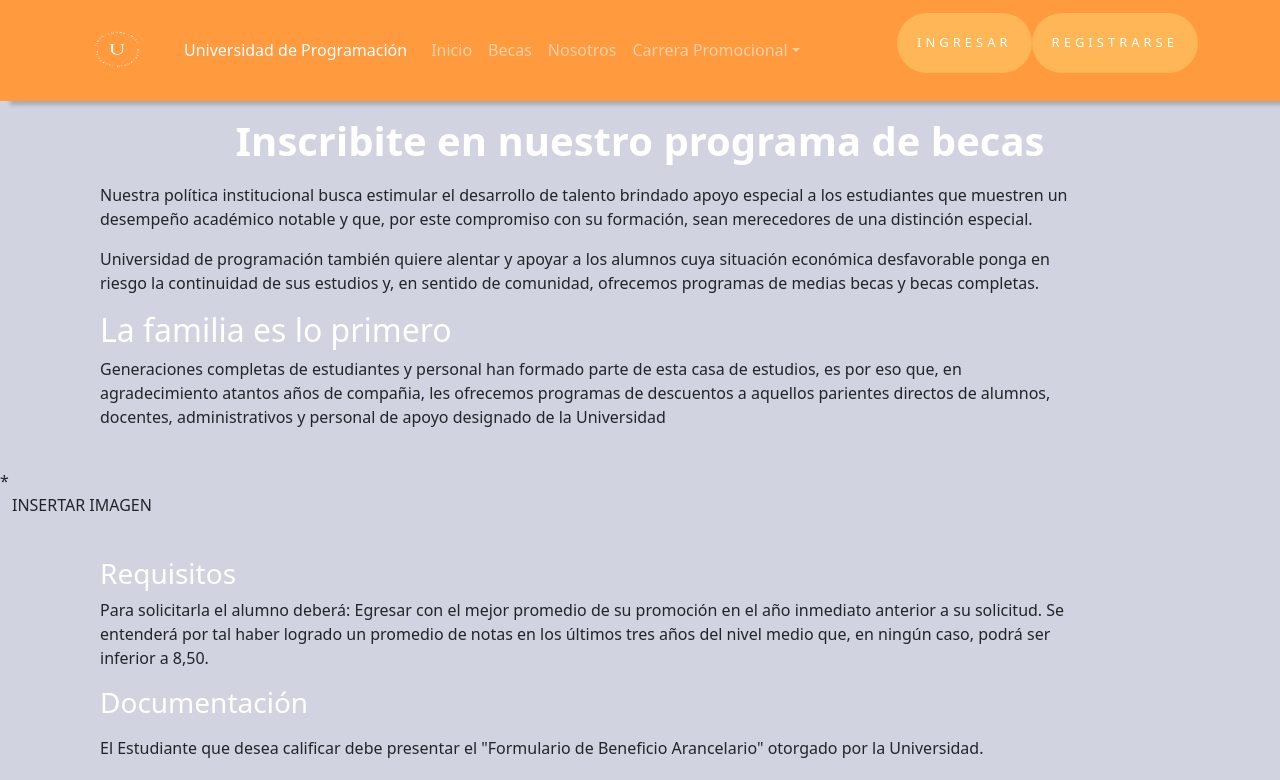
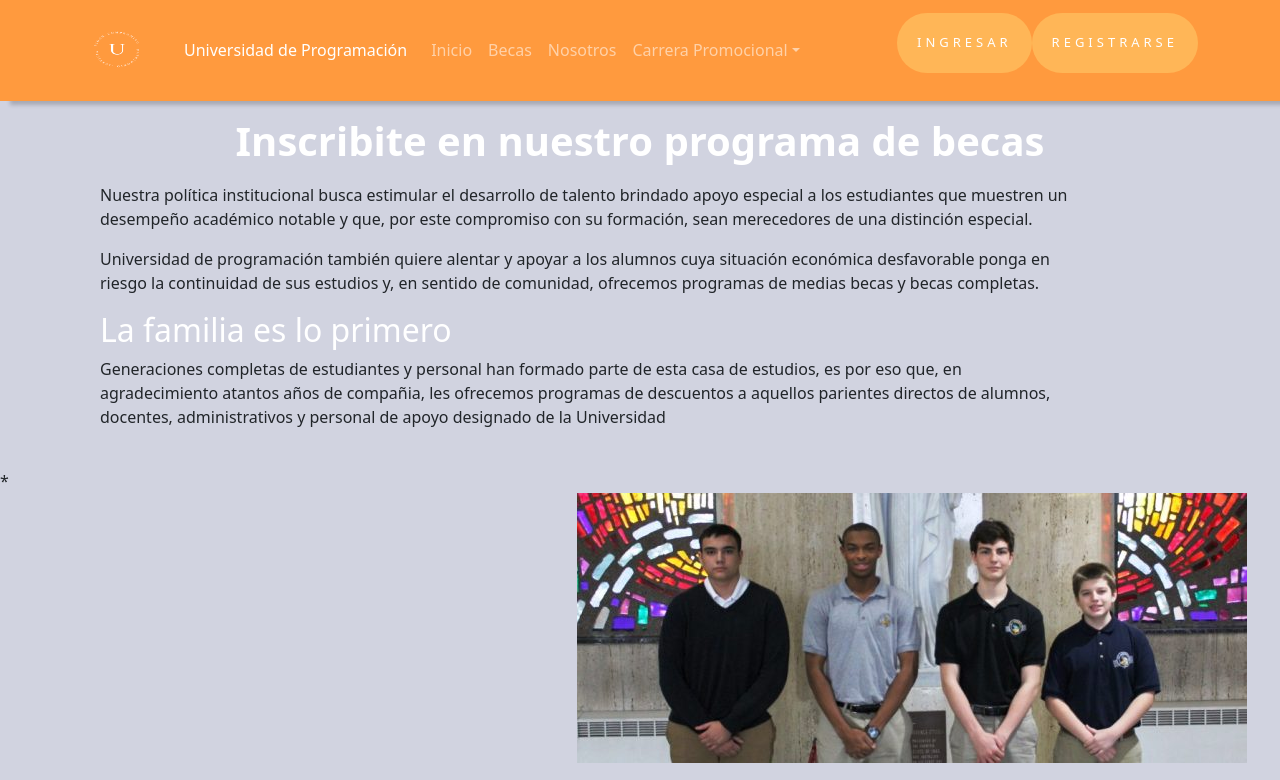
Before and after one commit to Josesan94/Proyecto-Rolling-Campus-Universidad, a React (Create React App) app: page /becas in a window 1280 px wide. Shown: the top 780 px of the page. Built offline with nearby package versions, Linux system fonts and the light colour scheme; a web font is replaced by a local one; what twin.macro would draw is missing.

Commit message:
imagen becas

```diff
--- a/src/pages/BecasPage.js
+++ b/src/pages/BecasPage.js
@@ -1,4 +1,5 @@
 import React from 'react'
+import imagen from '../assets/images/IMG_3582-670x270.jpg'
 
 function BecasPage() {
     return (
@@ -14,7 +15,8 @@ function BecasPage() {
             <br></br>
 
             *<div class="container-fluid ">
-                <p>INSERTAR IMAGEN</p>
+                <img className="imagenNosotros" src={imagen} />
+
             </div>
 
             <br></br>
```
